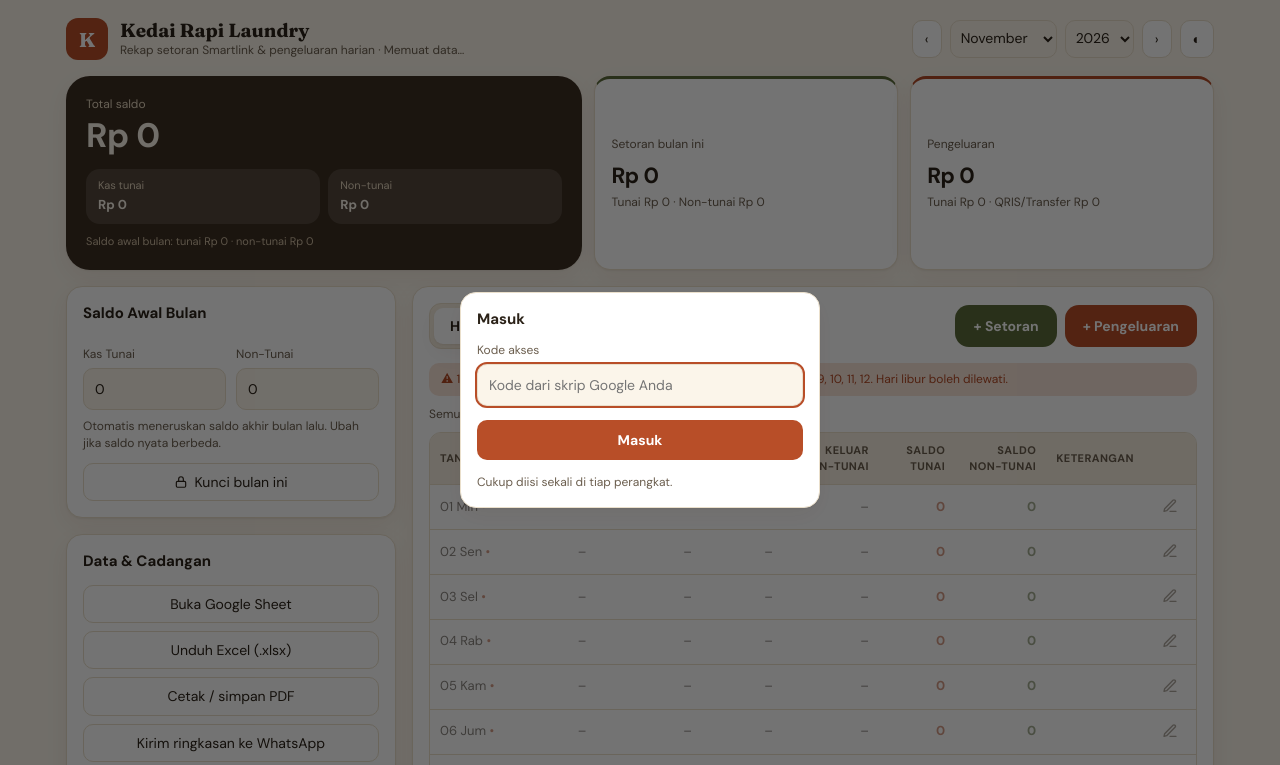
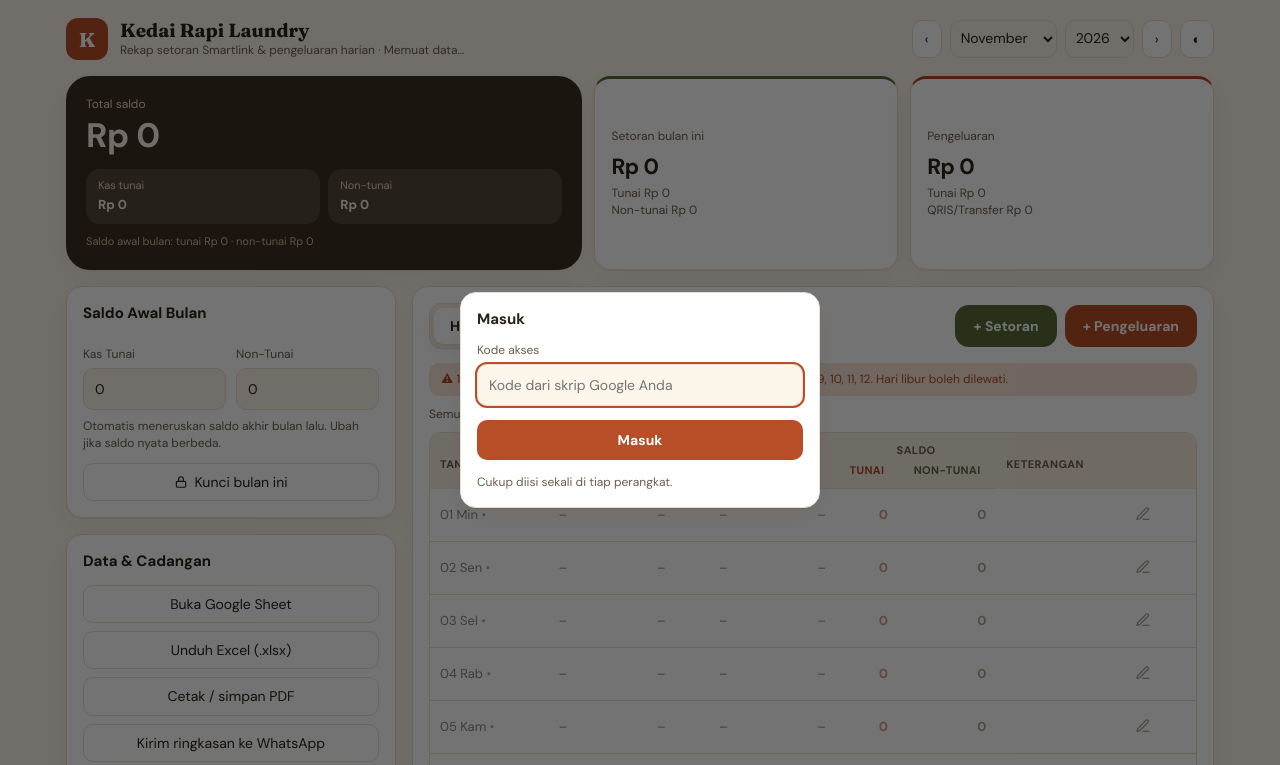
Before and after one commit to Mahendrathoriq/rekap-laundry, a plain HTML site: page index.html in a window 1280 px wide. Shown: the top 765 px of the page. Drawn offline with Linux system fonts and the light colour scheme.

Commit message:
Add files via upload
perbaikan beberapa bug

```diff
--- a/index.html
+++ b/index.html
@@ -102,7 +102,7 @@ h2{font-family:Fraunces,Georgia,serif;font-size:15px}
 .mt .c1::before,.mt .c2::before{content:"";display:inline-block;width:6px;height:6px;border-radius:50%;margin-right:4px}.mt .c1::before{background:var(--t)}.mt .c2::before{background:var(--n)}
 .mt .ex .c1,.mt .ex .c2{color:var(--neg)}.mt td.sl{font-weight:700}.mt .nt td{color:var(--mu);font-size:11px;text-align:left;padding:0 4px 7px;font-style:italic}.mt tr.today td:first-child{box-shadow:inset 3px 0 var(--navy)}
 .mt tfoot td{font-weight:700;background:var(--hv)}.mt .x{padding:2px 5px;font-size:15px}
-#bnav{display:none;position:fixed;left:0;right:0;bottom:0;z-index:8;background:var(--card);border-top:1px solid var(--bd);padding:6px 4px calc(6px + env(safe-area-inset-bottom,0px));justify-content:space-around}
+#bnav{display:none;position:fixed;left:0;right:0;bottom:0;z-index:8;background:var(--card);border-top:1px solid var(--bd);padding:6px 4px calc(4px + env(safe-area-inset-bottom,0px) * .5);justify-content:space-around}
 #bnav button{flex:1;border:0;background:none;color:var(--mu);font-weight:700;font-size:10px;display:grid;justify-items:center;gap:2px;padding:4px 0;cursor:pointer}#bnav button.on{color:var(--navy)}
 .kasir #bnav{display:none!important}
 @media(max-width:900px){
@@ -129,6 +129,10 @@ tr.idle td{opacity:.55}.x{display:inline-grid;place-items:center}.x svg{display:
  .hero{padding:16px}.hero .hv{font-size:28px;margin-bottom:10px}.kpi{padding:12px}.kpi .v{font-size:17px}
  .subt{display:none}.modal .card{max-height:88vh;max-height:88dvh}#bnav button{font-size:11px}
 }
+.dsk thead th{text-align:center}.dsk thead th:first-child,.dsk thead th[rowspan]{text-align:left}.dsk thead tr.g1 th{border-bottom:0;padding-bottom:2px}.dsk thead tr.g2 th{padding-top:2px}
+.dsk thead tr.g2 th:nth-child(odd){color:var(--t)}.dsk thead tr.g2 th:nth-child(even){color:var(--n)}.dsk td{text-align:right}.dsk td:first-child{text-align:left}
+.mt .z::before{visibility:hidden}.mt td:last-child{white-space:nowrap;text-align:center}
+@media(max-width:900px){.hs{display:none}.layout>main.card{padding:12px}.lib{display:none}.kpi .s{font-size:11.5px}}
 </style></head><body><div class="wrap">
 <header>
  <div class="brand"><div class="logo">K</div><div><h1>Kedai Rapi Laundry</h1><div class="sub"><span class="subt">Rekap setoran Smartlink &amp; pengeluaran harian · </span><span id="sync"></span></div></div></div>
@@ -270,17 +274,17 @@ function render(){
  $("mm").innerHTML=BL.map((n,i)=>`<option value="${pad(i+1)}"${i+1===m?" selected":""}>${n}</option>`).join("");
  const y0=new Date().getFullYear();$("yy").innerHTML=[...new Set([y0-3,y0-2,y0-1,y0,y0+1,y])].sort().map(t=>`<option${t===y?" selected":""}>${t}</option>`).join("");
  $("cards").innerHTML=`<div class="hero"><div class="hl">Total saldo</div><div class="hv ${c.bt+c.bn<0?"neg":""}">${rp(c.bt+c.bn)}</div><div class="hchips"><div><small>Kas tunai</small><b class="${c.bt<0?"neg":""}">${rp(c.bt)}</b></div><div><small>Non-tunai</small><b class="${c.bn<0?"neg":""}">${rp(c.bn)}</b></div></div><div class="hs">Saldo awal bulan: tunai ${rp(c.o.t)} · non-tunai ${rp(c.o.n)}</div></div>
- <div class="card kpi i"><div class="lb">Setoran bulan ini</div><div class="v">${rp(c.T.st+c.T.sn)}</div><div class="s">Tunai ${rp(c.T.st)} · Non-tunai ${rp(c.T.sn)}</div></div>
- <div class="card kpi o"><div class="lb">Pengeluaran</div><div class="v">${rp(c.T.et+c.T.en)}</div><div class="s">Tunai ${rp(c.T.et)} · QRIS/Transfer ${rp(c.T.en)}</div></div>`;
+ <div class="card kpi i"><div class="lb">Setoran bulan ini</div><div class="v">${rp(c.T.st+c.T.sn)}</div><div class="s">Tunai ${rp(c.T.st)}<br>Non-tunai ${rp(c.T.sn)}</div></div>
+ <div class="card kpi o"><div class="lb">Pengeluaran</div><div class="v">${rp(c.T.et+c.T.en)}</div><div class="s">Tunai ${rp(c.T.et)}<br>QRIS/Transfer ${rp(c.T.en)}</div></div>`;
  $("ot").value=fmtN(c.o.t);$("on").value=fmtN(c.o.n);
  document.querySelectorAll("#tabs button,#bnav button").forEach(b=>b.classList.toggle("on",b.dataset.t===tab));
  const v=$("view");
- if(tab==="harian"){const td=now(),ms=c.days.filter(x=>x.d<td&&!st.setoran[x.d]).map(x=>pad(x.i)),mb=ms.length?`<div class="warnb">⚠ ${ms.length} hari belum ada setoran: tanggal ${ms.join(", ")}. Hari libur boleh dilewati.</div>`:"";
-  const f=n=>n?n.toLocaleString("id-ID"):"–",fe=n=>n?`<span class="neg">${n.toLocaleString("id-ID")}</span>`:"–",sf=n=>(n<0?"-":"")+Math.abs(n).toLocaleString("id-ID"),two=(a,b)=>`<div class="c1">${f(a)}</div><div class="c2">${f(b)}</div>`,twoS=(a,b)=>`<div class="c1 ${a<0?"neg":""}">${sf(a)}</div><div class="c2 ${b<0?"neg":""}">${sf(b)}</div>`;
-  const mrows=c.days.map(x=>{const k=(st.setoran[x.d]||{}).k;return `<tr data-d="${x.d}" class="${x.d===td?"today ":""}${x.d<td&&!st.setoran[x.d]?"miss ":""}${x.d!==td&&!st.setoran[x.d]&&!x.et&&!x.en?"idle":""}"><td><b>${pad(x.i)}</b><small>${new Date(x.y,x.m-1,x.i).toLocaleDateString("id-ID",{weekday:"short"})}</small></td><td>${two(x.s.t,x.s.n)}</td><td class="ex">${two(x.et,x.en)}</td><td class="sl">${twoS(x.bt,x.bn)}</td><td style="text-align:center;white-space:nowrap"><button class="x" data-sed="${x.d}" aria-label="Isi atau ubah setoran">${PEN}</button>${st.setoran[x.d]?`<button class="x" data-sdel="${x.d}" aria-label="Hapus setoran">×</button>`:""}</td></tr>`+(k?`<tr class="nt"><td colspan="5">${esc(k)}</td></tr>`:"")}).join("");
+ if(tab==="harian"){const td=now(),ms=c.days.filter(x=>x.d<td&&!st.setoran[x.d]).map(x=>pad(x.i)),mb=ms.length?`<div class="warnb">⚠ ${ms.length} hari belum ada setoran: tanggal ${ms.join(", ")}.<span class="lib"> Hari libur boleh dilewati.</span></div>`:"";
+  const f=n=>n?n.toLocaleString("id-ID"):"–",fe=n=>n?`<span class="neg">${n.toLocaleString("id-ID")}</span>`:"–",sf=n=>(n<0?"-":"")+Math.abs(n).toLocaleString("id-ID"),two=(a,b)=>`<div class="c1${a?"":" z"}">${f(a)}</div><div class="c2${b?"":" z"}">${f(b)}</div>`,twoS=(a,b)=>`<div class="c1 ${a<0?"neg":""}">${sf(a)}</div><div class="c2 ${b<0?"neg":""}">${sf(b)}</div>`;
+  const mrows=c.days.map(x=>{const k=(st.setoran[x.d]||{}).k;return `<tr data-d="${x.d}" class="${x.d===td?"today ":""}${x.d<td&&!st.setoran[x.d]?"miss ":""}${x.d!==td&&!st.setoran[x.d]&&!x.et&&!x.en?"idle":""}"><td><b>${pad(x.i)}</b><small>${new Date(x.y,x.m-1,x.i).toLocaleDateString("id-ID",{weekday:"short"})}</small></td><td>${two(x.s.t,x.s.n)}</td><td class="ex">${two(x.et,x.en)}</td><td class="sl">${twoS(x.bt,x.bn)}</td><td style="text-align:center;white-space:nowrap"><button class="x" data-sed="${x.d}" aria-label="Isi atau ubah setoran">${PEN}</button>${st.setoran[x.d]?`<button class="x" data-sdel="${x.d}" aria-label="Hapus setoran">×</button>`:`<button class="x" style="visibility:hidden" tabindex="-1" aria-hidden="true">×</button>`}</td></tr>`+(k?`<tr class="nt"><td colspan="5">${esc(k)}</td></tr>`:"")}).join("");
   const mob=`<div class="mob"><div class="lg2"><span><span class="dot" style="background:var(--t)"></span> Tunai</span><span><span class="dot" style="background:var(--n)"></span> Non-tunai</span></div><table class="mt"><thead><tr><th>Tgl</th><th>Setoran</th><th>Keluar</th><th>Saldo</th><th></th></tr></thead><tbody>${mrows}</tbody><tfoot><tr><td>Total</td><td>${two(c.T.st,c.T.sn)}</td><td class="ex">${two(c.T.et,c.T.en)}</td><td>${twoS(c.bt,c.bn)}</td><td></td></tr></tfoot></table></div>`;
-  v.innerHTML=mb+`<div class="note dsk" style="margin:0 0 8px">Semua angka dalam Rupiah.</div><div class="scroll dsk"><table><thead><tr><th>Tanggal</th><th>Setoran Tunai</th><th>Setoran Non-Tunai</th><th>Keluar Tunai</th><th>Keluar Non-Tunai</th><th>Saldo Tunai</th><th>Saldo Non-Tunai</th><th>Keterangan</th><th></th></tr></thead><tbody>`+
-  c.days.map(x=>`<tr data-d="${x.d}" class="${x.d===td?"today ":""}${x.d<td&&!st.setoran[x.d]?"miss ":""}${x.d!==td&&!st.setoran[x.d]&&!x.et&&!x.en?"idle":""}"><td>${pad(x.i)} ${new Date(x.y,x.m-1,x.i).toLocaleDateString("id-ID",{weekday:"short"})}</td><td>${f(x.s.t)}</td><td>${f(x.s.n)}</td><td>${fe(x.et)}</td><td>${fe(x.en)}</td><td class="bt ${x.bt<0?"neg":""}">${sf(x.bt)}</td><td class="bn ${x.bn<0?"neg":""}">${sf(x.bn)}</td><td style="text-align:left;color:var(--mu);max-width:170px;overflow:hidden;text-overflow:ellipsis;white-space:nowrap">${esc((st.setoran[x.d]||{}).k||"")}</td><td style="white-space:nowrap"><button class="x" data-sed="${x.d}" aria-label="Isi atau ubah setoran">${PEN}</button>${st.setoran[x.d]?`<button class="x" data-sdel="${x.d}" aria-label="Hapus setoran">×</button>`:""}</td></tr>`).join("")+
+  v.innerHTML=mb+`<div class="note dsk" style="margin:0 0 8px">Semua angka dalam Rupiah.</div><div class="scroll dsk"><table><thead><tr class="g1"><th rowspan="2">Tanggal</th><th colspan="2">Setoran</th><th colspan="2">Keluar</th><th colspan="2">Saldo</th><th rowspan="2">Keterangan</th><th rowspan="2"></th></tr><tr class="g2"><th>Tunai</th><th>Non-tunai</th><th>Tunai</th><th>Non-tunai</th><th>Tunai</th><th>Non-tunai</th></tr></thead><tbody>`+
+  c.days.map(x=>`<tr data-d="${x.d}" class="${x.d===td?"today ":""}${x.d<td&&!st.setoran[x.d]?"miss ":""}${x.d!==td&&!st.setoran[x.d]&&!x.et&&!x.en?"idle":""}"><td>${pad(x.i)} ${new Date(x.y,x.m-1,x.i).toLocaleDateString("id-ID",{weekday:"short"})}</td><td>${f(x.s.t)}</td><td>${f(x.s.n)}</td><td>${fe(x.et)}</td><td>${fe(x.en)}</td><td class="bt ${x.bt<0?"neg":""}">${sf(x.bt)}</td><td class="bn ${x.bn<0?"neg":""}">${sf(x.bn)}</td><td style="text-align:left;color:var(--mu);max-width:170px;overflow:hidden;text-overflow:ellipsis;white-space:nowrap">${esc((st.setoran[x.d]||{}).k||"")}</td><td style="white-space:nowrap"><button class="x" data-sed="${x.d}" aria-label="Isi atau ubah setoran">${PEN}</button>${st.setoran[x.d]?`<button class="x" data-sdel="${x.d}" aria-label="Hapus setoran">×</button>`:`<button class="x" style="visibility:hidden" tabindex="-1" aria-hidden="true">×</button>`}</td></tr>`).join("")+
   `</tbody><tfoot><tr><td>Total</td><td>${f(c.T.st)}</td><td>${f(c.T.sn)}</td><td>${f(c.T.et)}</td><td>${f(c.T.en)}</td><td>${sf(c.bt)}</td><td>${sf(c.bn)}</td><td></td><td></td></tr></tfoot></table></div>
   ${mob}
   <div class="note">Klik baris tanggal untuk mengisi atau mengubah setoran hari itu.</div>`;
```
